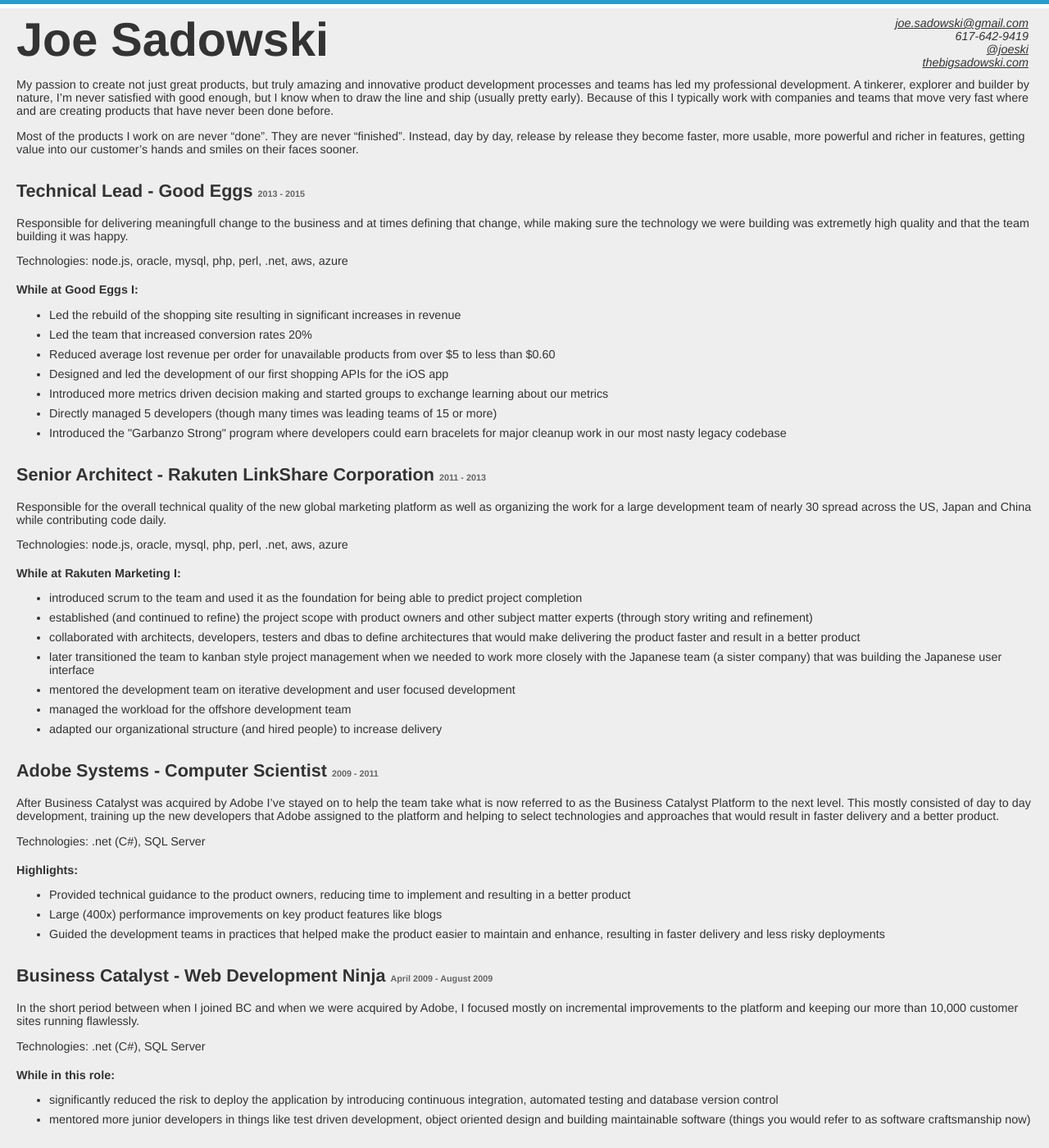
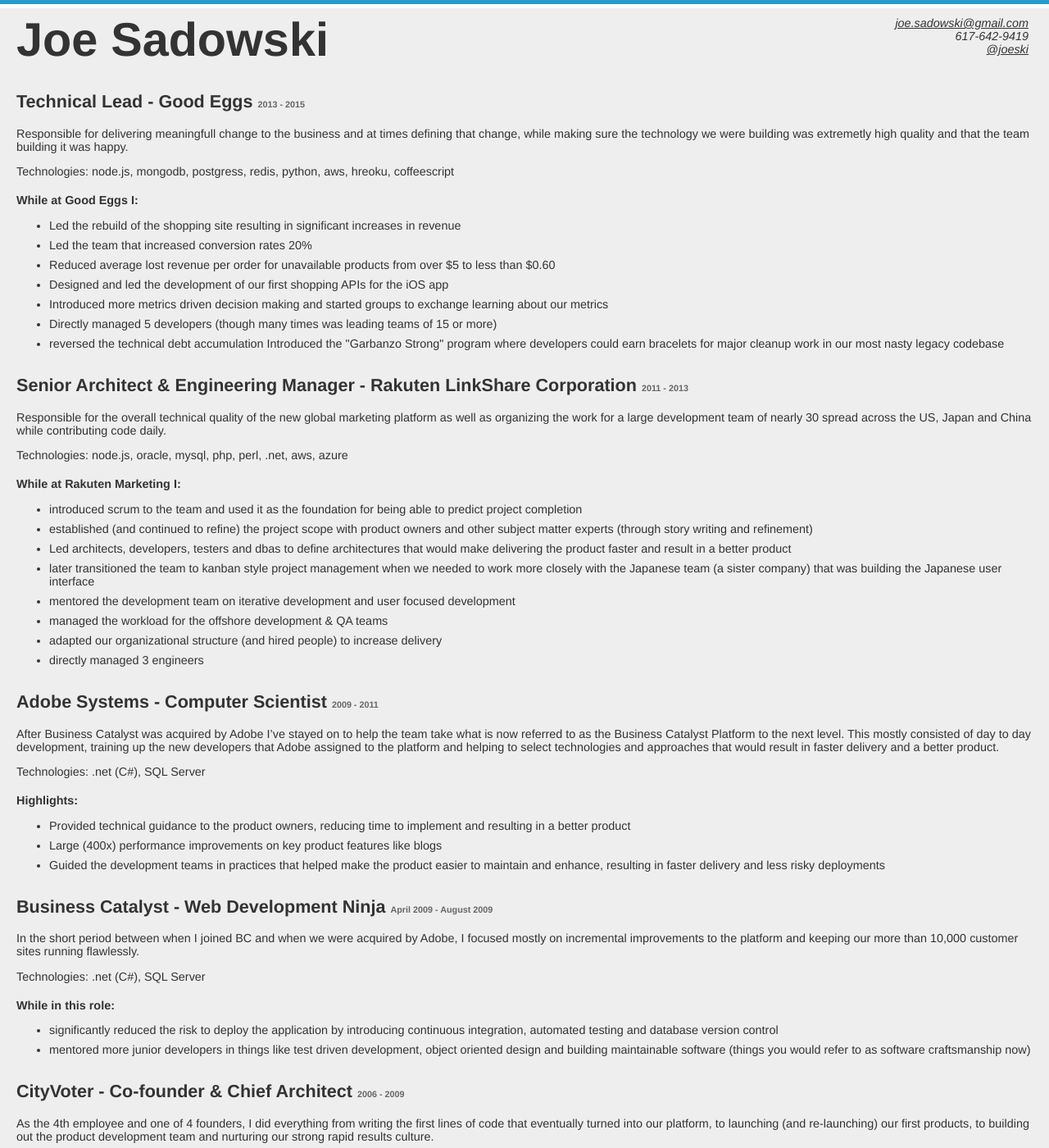
Before and after one commit to TheBigSadowski/thebigsadowski.github.com, a Jekyll site: the page resume/index.html, which Jekyll copies as it is, in a window 1280 px wide and 1400 px high. Shown: the whole window at 82% size. Built offline with Jekyll 4.4.1, drawn with Linux system fonts in a browser that asks for light colours; some of the changed text lies outside the part shown.

Commit message:
some small resume changes

```diff
--- a/resume/index.html
+++ b/resume/index.html
@@ -22,20 +22,14 @@
 	<a href="mailto:joe.sadowski@gmail.com">joe.sadowski@gmail.com</a>
 	<a>617-642-9419</a>
 	<a href="https://twitter.com/joeski">@joeski</a>
-	<a href="http://thebigsadowski.com">thebigsadowski.com</a>
 </address>
-
-<p>My passion to create not just great products, but truly amazing and innovative product development processes and teams has led my professional development. A tinkerer, explorer and builder by nature, I&#8217;m never satisfied with good enough, but I know when to draw the line and ship (usually pretty early). Because of this I typically work with companies and teams that move very fast where and are creating products that have never been done before.</p>
-
-<p>Most of the products I work on are never &#8220;done&#8221;. They are never &#8220;finished&#8221;. Instead, day by day, release by release they become faster, more usable, more powerful and richer in features, getting value into our customer&#8217;s hands and smiles on their faces sooner.</p>
-
 
 
 <h2>Technical Lead - Good Eggs <span>2013 - 2015</h2>
 
 <p>Responsible for delivering meaningfull change to the business and at times defining that change, while making sure the technology we were building was extremetly high quality and that the team building it was happy.</p>
 
-<p>Technologies: node.js, oracle, mysql, php, perl, .net, aws, azure</p>
+<p>Technologies: node.js, mongodb, postgress, redis, python, aws, hreoku, coffeescript</p>
 
 <h4>While at Good Eggs I:</h4>
 
@@ -52,12 +46,12 @@
 
 <li>Directly managed 5 developers (though many times was leading teams of 15 or more)</li>
 
-<li>Introduced the "Garbanzo Strong" program where developers could earn bracelets for major cleanup work in our most nasty legacy codebase</li>
+<li>reversed the technical debt accumulation Introduced the "Garbanzo Strong" program where developers could earn bracelets for major cleanup work in our most nasty legacy codebase</li>
 </ul>
 
 
 
-<h2>Senior Architect - Rakuten LinkShare Corporation <span>2011 - 2013</h2>
+<h2>Senior Architect &amp; Engineering Manager - Rakuten LinkShare Corporation <span>2011 - 2013</h2>
 
 <p>Responsible for the overall technical quality of the new global marketing platform as well as organizing the work for a large development team of nearly 30 spread across the US, Japan and China while contributing code daily.</p>
 
@@ -70,15 +64,17 @@
 
 <li>established (and continued to refine) the project scope with product owners and other subject matter experts (through story writing and refinement)</li>
 
-<li>collaborated with architects, developers, testers and dbas to define architectures that would make delivering the product faster and result in a better product</li>
+<li>Led architects, developers, testers and dbas to define architectures that would make delivering the product faster and result in a better product</li>
 
 <li>later transitioned the team to kanban style project management when we needed to work more closely with the Japanese team (a sister company) that was building the Japanese user interface</li>
 
 <li>mentored the development team on iterative development and user focused development</li>
 
-<li>managed the workload for the offshore development team</li>
+<li>managed the workload for the offshore development &amp; QA teams</li>
 
 <li>adapted our organizational structure (and hired people) to increase delivery</li>
+
+<li>directly managed 3 engineers</li>
 </ul>
 
 <h2 id='adobe_systems__computer_scientist'>Adobe Systems - Computer Scientist <span>2009 - 2011</span></h2>
@@ -113,18 +109,22 @@
 
 <h2 id='cityvoter__cofounder__chief_architect'>CityVoter - Co-founder &amp; Chief Architect <span>2006 - 2009</span></h2>
 
-<p>As the 4th employee and one of 4 founders, I did everything from writing the first lines of code that eventually turned into our platform and launching (and re-launching) our first products to building out the product development team and nurturing our strong rapid results culture.</p>
+<p>As the 4th employee and one of 4 founders, I did everything from writing the first lines of code that eventually turned into our platform, to launching (and re-launching) our first products, to building out the product development team and nurturing our strong rapid results culture.</p>
 
 <p>Technologies: .net (C#), SQL Server</p>
 
 <h4 id='while_i_was_with_cityvoter'>While I was with CityVoter:</h4>
 
 <ul>
-<li>our record for release in a single day was 26</li>
+<li>our record for releases in a single day was 26</li>
 
 <li>we completely rebranded cityvoter.com and relaunched it (in about a week)</li>
 
 <li>we delivered 4 new products (city contest platform, cityvoter.com, guides &amp; questions)</li>
+
+<li>I grew the product organization from 2 people to 6x</li>
+
+<li>launched into 15 new cities with new media partners in each</li>
 </ul>
 
 <h2 id='jenzabar__senior_software_engineer'>Jenzabar - Senior Software Engineer <span>2004 - 2006</span></h2>
```
Also changed, not shown: resume/change.md (added, +32 -0 lines).
